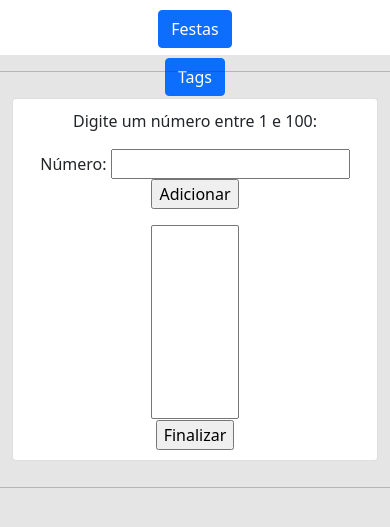
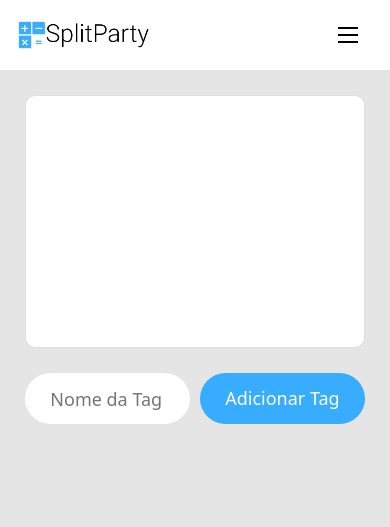
Before and after one commit to EduardoSantinDev/SplitParty, a PHP site: page /tags.html in a window 390 px wide. Shown: the top 527 px of the page. Run offline with PHP 8.4, Linux system fonts and the light colour scheme; lists and menus that the app fills with data are empty.

Commit message:
Main commit with basic implementation

```diff
--- a/css/style.css
+++ b/css/style.css
@@ -1,98 +1,221 @@
 h3 {
     color: rgb(57, 34, 120);
     font-size: 175%;
-	font-family:"Segoe UI", Tahoma, Arial, sans-serif;
+    font-family: "Segoe UI", Tahoma, Arial, sans-serif;
+}
+
+#main-content {
+    margin: 25px;
+    max-width: 100%;
+    min-height: 30vh;
+    border-radius: 10px;
+}
+
+#add-button-row {
+    display: flex;
+    flex-direction: row;
+    margin-right: 25px;
+    margin-left: 25px;
+    max-width: 100%;
+    height: 6vh;
+}
+
+#task-form {
+    flex: 1 1 0%;
+    background-color: #ffffff;
+    height: 100%;
+    min-width: 15vh;
+    border-radius: 3vh;
+    font-size: 18px;
+    color: white;
+    padding-left: 3vh;
+    padding-right: 3vh;
+    margin-right: 10px;
+}
+
+#tag-input {
+    appearance: none;
+    border: none;
+    outline: none;
+    background: none;
+    height: 100%;
+    width: 100%;
+    font-size: 18px;
+    color: #000000;
+}
+
+.button1 {
+    background-color: #38acff;
+    height: 100%;
+    min-width: 15vh;
+    border-radius: 3vh;
+    border: none;
+    font-size: 18px;
+    color: white;
+    padding-left: 3vh;
+    padding-right: 3vh;
+    transition-duration: 0.2s;
+}
+
+.button1:hover {
+    background-color: #1c86d1;
 }
 
 body {
     background-color: rgb(229, 229, 229) !important;
 }
 
-#menu{
+#menu {
     text-align: center;
 }
 
-#menu-2{
-    text-align: center;
+.content {
+    text-align: left;
     background-color: rgb(255, 255, 255);
+    font-family: "Comic Sans MS", "Segoe UI", Tahoma, Arial, sans-serif;
 }
 
-.content{
-    text-align: left;
- background-color: rgb(255, 255, 255);
- font-family:"Comic Sans MS", "Segoe UI", Tahoma, Arial, sans-serif;
-}
-
-.img{
-    max-width: 256px;
-    max-height: 256px;
-}
-
-.video{
-    min-width: 560px;
-    min-height: 315px;
-}
-
-#teste{
-	padding: 10px 0px 0px;
-}
-
-.icon{
-    max-width: 64px;
-    max-height: 64px;
-}
-
-.card{
+.card {
     align-items: center;
     max-width: 30em;
-	background-color: rgb(100, 100, 100);
+    background-color: rgb(255, 255, 255);
     padding: 10px;
 }
 
-.container-fluid{
+.container-fluid {
     padding: 10px;
 }
 
-#logo{
-	width: 40%;
+#logo {
     height: auto;
+    max-width: 16vh;
 }
 
-#logo2{
-	width: auto;
-    height: 55px;
-    padding: 10px;
-}
-
-.logo-menu{
+.logo-menu {
     padding: 40px;
 }
 
-h10{
-    text-align: left;
-}
-
-#poster{
+#poster {
     max-width: 256px;
     max-height: 365px;
 }
 
-#flista{
-    min-width: 100%;
-}
-
-#login-card{
+#login-card {
     border-radius: 10px;
 }
 
 .vertical-center {
-    min-height: 100%;  /* Fallback for browsers do NOT support vh unit */
-    min-height: 100vh; /* These two lines are counted as one :-)       */
+    min-height: 100%;
+    min-height: 100vh;
     display: flex;
     align-items: center;
 }
 
-header {
-    background: white;
-    height: 55px;
+* {
+    padding: 0;
+    margin: 0;
+    text-decoration: none;
+    list-style: none;
+    box-sizing: border-box;
 }
+
+body,
+ul {
+    margin: 0px;
+    padding: 0px;
+}
+
+a {
+    color: black;
+    text-decoration: none;
+    font-family: sans-serif;
+}
+
+a:hover {
+    background: rgba(0, 0, 0, 0.05);
+}
+
+#header {
+    box-sizing: border-box;
+    height: 70px;
+    padding: 1rem;
+    display: flex;
+    align-items: center;
+    justify-content: space-between;
+    background: #FFFFFF;
+}
+
+#menu {
+    display: flex;
+    list-style: none;
+    gap: 0.5rem;
+}
+
+#menu a {
+    display: block;
+    padding: 0.5rem;
+}
+
+#btn-mobile {
+    display: none;
+}
+
+@media (max-width: 700px) {
+    #menu {
+        display: block;
+        position: absolute;
+        width: 100%;
+        top: 70px;
+        right: 0px;
+        background: #FFFFFF;
+        transition: 0.6s;
+        z-index: 1000;
+        height: 0px;
+        visibility: hidden;
+        overflow-y: hidden;
+    }
+    #nav.active #menu {
+        height: calc(100vh - 70px);
+        visibility: visible;
+        overflow-y: auto;
+    }
+    #menu a {
+        padding: 1rem 0;
+        margin: 0 1rem;
+        border-bottom: 2px solid rgba(0, 0, 0, 0.05);
+    }
+    #btn-mobile {
+        display: flex;
+        padding: 0.5rem 1rem;
+        font-size: 1rem;
+        border: none;
+        background: none;
+        cursor: pointer;
+        gap: 0.5rem;
+    }
+    #hamburger {
+        border-top: 2px solid;
+        width: 20px;
+    }
+    #hamburger::after,
+    #hamburger::before {
+        content: '';
+        display: block;
+        width: 20px;
+        height: 2px;
+        background: currentColor;
+        margin-top: 5px;
+        transition: 0.3s;
+        position: relative;
+    }
+    #nav.active #hamburger {
+        border-top-color: transparent;
+    }
+    #nav.active #hamburger::before {
+        transform: rotate(135deg);
+    }
+    #nav.active #hamburger::after {
+        transform: rotate(-135deg);
+        top: -7px;
+    }
+}
--- a/index.html
+++ b/index.html
@@ -6,8 +6,8 @@
     <meta http-equiv="X-UA-Compatible" content="IE=edge">
     <meta name="viewport" content="width=device-width, initial-scale=1.0">
     <title>Login</title>
-		<link rel="stylesheet" href="css/style.css">
     <link href="https://cdn.jsdelivr.net/npm/bootstrap@5.1.3/dist/css/bootstrap.min.css" rel="stylesheet" integrity="sha384-1BmE4kWBq78iYhFldvKuhfTAU6auU8tT94WrHftjDbrCEXSU1oBoqyl2QvZ6jIW3" crossorigin="anonymous">
+    <link rel="stylesheet" href="./css/style.css">
 </head>
 
 <body>
@@ -32,6 +32,7 @@
 
             </footer>
             <script src="https://cdn.jsdelivr.net/npm/bootstrap@5.1.3/dist/js/bootstrap.bundle.min.js" integrity="sha384-ka7Sk0Gln4gmtz2MlQnikT1wXgYsOg+OMhuP+IlRH9sENBO0LRn5q+8nbTov4+1p" crossorigin="anonymous"></script>
+
         </div>
     </main>
 </body>
--- /dev/null
+++ b/js/mobile-menu.js
@@ -0,0 +1,17 @@
+const btnMobile = document.getElementById('btn-mobile');
+
+function toggleMenu(event) {
+    if (event.type === 'touchstart') event.preventDefault();
+    const nav = document.getElementById('nav');
+    nav.classList.toggle('active');
+    const active = nav.classList.contains('active');
+    event.currentTarget.setAttribute('aria-expanded', active);
+    if (active) {
+        event.currentTarget.setAttribute('aria-label', 'Fechar Menu');
+    } else {
+        event.currentTarget.setAttribute('aria-label', 'Abrir Menu');
+    }
+}
+
+btnMobile.addEventListener('click', toggleMenu);
+btnMobile.addEventListener('touchstart', toggleMenu);
--- a/js/script.js
+++ /dev/null
@@ -1,61 +0,0 @@
-let num = document.querySelector('input#fnum')
-let lista = document.querySelector('select#flista')
-let res = document.querySelector('div#res')
-let valores = []
-
-function isNumero(n){
-    if (Number(n) >= 1 && Number(n) <= 100) {
-        return true
-    } else {
-        return false
-    }
-}
-
-function inLista(n,l) {
-    if (l.indexOf(Number(n)) != -1) {
-        return true
-    } else{
-        return false
-    }
-}
-
-function adicionar(){
-    if (isNumero(num.value) && ! inLista(num.value, valores)) {
-        valores.push(Number(num.value))
-        let item = document.createElement('option')
-        item.text = `Valor ${num.value} adicionado!`
-        lista.appendChild(item)
-        res.innerHTML = ''
-    }else{
-        alert('Valor invalido ou já adicionado!')
-    }
-    num.value = ''
-    num.focus()
-}
-
-function finalizar(){
-    if (valores.length == 0) {
-        alert('Adicione valores antes de finalizar!')
-    }else{
-        let tot = valores.length
-        let maior = valores[0]
-        let menor = valores[0]
-        let media = 0
-        let soma = 0
-
-        for (let pos in valores) {
-            soma += valores[pos]
-            if (valores[pos] > maior)
-                maior = valores[pos]
-            if(valores[pos] < menor)
-                menor = valores[pos]
-        }
-        media = soma / tot
-        res.innerHTML = ''
-        res.innerHTML += `<p> Há ${tot} números cadastrados</p>`
-        res.innerHTML += `<p> A soma dos valores é igual a ${soma}</p>`
-        res.innerHTML += `<p> O maior número é o ${maior}</p>`
-        res.innerHTML += `<p> O menor número é o ${menor}</p>`
-        res.innerHTML += `<p> A média dos valores é ${media}</p>`
-    }
-}
--- a/tags.html
+++ b/tags.html
@@ -6,62 +6,44 @@
     <meta http-equiv="X-UA-Compatible" content="IE=edge">
     <meta name="viewport" content="width=device-width, initial-scale=1.0">
     <title>Tags</title>
-		<link rel="stylesheet" href="css/style.css">
     <link href="https://cdn.jsdelivr.net/npm/bootstrap@5.1.3/dist/css/bootstrap.min.css" rel="stylesheet" integrity="sha384-1BmE4kWBq78iYhFldvKuhfTAU6auU8tT94WrHftjDbrCEXSU1oBoqyl2QvZ6jIW3" crossorigin="anonymous">
+    <link href="./css/style.css" rel="stylesheet">
 </head>
 
 <body>
-        <header>
-            <div class="row" id="menu">
-                <div class="col-sm-12 col-md-12" id="teste">
-                    <a href="festas.html" class="btn btn-primary">Festas</a>
-                </div>
-                <div class="col-sm-12 col-md-12" id="teste">
-                    <a href="tags.html" class="btn btn-primary">Tags</a>
-                </div>
-                <div class="col-sm-12 col-md-12" id="teste">
-                    <a href="participantes.html" class="btn btn-primary">Participantes</a>
-                </div>
-                <div class="col-sm-12 col-md-12" id="teste">
-                    <a href="produtos.html" class="btn btn-primary">Produtos</a>
-                </div>
-                <div class="col-sm-12 col-md-12" id="teste">
-                    <a href="resultado.html" class="btn btn-primary">Resultado</a>
-                </div>
-                <div class="col-sm-12 col-md-12" id="teste">
-                    <a href="sobre.html" class="btn btn-primary">Sobre</a>
-                </div>
-                <div class="col-sm-12 col-md-12" id="teste">
-                    <a href="index.html" class="btn btn-primary">Sair</a>
-                </div>
-        </div>
+    <header id="header">
+        <a id="logo" href="./participantes.html">
+            <img alt="SplitParty" id="logo" src="./images/logo.png">
+        </a>
+        <nav id="nav">
+            <button id="btn-mobile">
+                <span id="hamburger"></span>
+              </button>
+            <ul id="menu" role="menu">
+                <li><a href="./tags.html">Tags</a></li>
+                <li><a href="./participantes.html">Participantes</a></li>
+                <li><a href="./produtos.html">Produtos</a></li>
+                <li><a href="./resultado.html">Resultado</a></li>
+                <li><a href="./sobre.html">Sobre</a></li>
+                <li><a href="./index.html">Sair</a></li>
+            </ul>
+        </nav>
     </header>
     <section>
-        <hr>
-        <div class="container-fluid" align="center">
-            <div class="card">
-                <div>
-                    <p>Digite um número entre 1 e 100:<p>
-                    <p>Número: <input type="number" name="fnum" id="fnum">
-                    <input type="button" value="Adicionar" onclick="adicionar()"></p>
+        <div class="card" id="main-content">
         </div>
-                <div>
-                    <select name="flista" id="flista" size="10">
-                        <option></option></select>
-                <input type="button" value="Finalizar" onclick="finalizar()">
+        <div id="add-button-row">
+            <form id="task-form">
+                <input type="text" id="tag-input" placeholder="Nome da Tag">
+            </form>
+            <input type="button" class="button1" value="Adicionar Tag" onclick="acessar()">
         </div>
-                <div id="res">
-
-                </div>
-            </div>
-        </div>
-        <hr>
     </section>
     <footer>
 
     </footer>
     <script src="https://cdn.jsdelivr.net/npm/bootstrap@5.1.3/dist/js/bootstrap.bundle.min.js" integrity="sha384-ka7Sk0Gln4gmtz2MlQnikT1wXgYsOg+OMhuP+IlRH9sENBO0LRn5q+8nbTov4+1p" crossorigin="anonymous"></script>
-    <script src="js/script.js"></script>
+    <script src="./js/mobile-menu.js"></script>
 </body>
 
 </html>
```
Also changed, not shown: festas.html (deleted, +0 -52 lines), participantes.html (+20 -44 lines), produtos.html (+19 -44 lines), resultado.html (+19 -44 lines), sobre.html (+19 -44 lines), 1 other file. Lines whose indentation alone changed are shown as unchanged.
